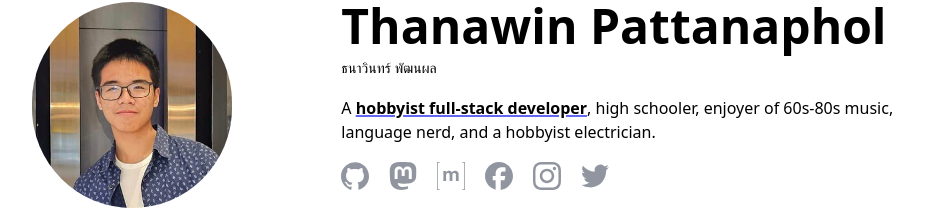
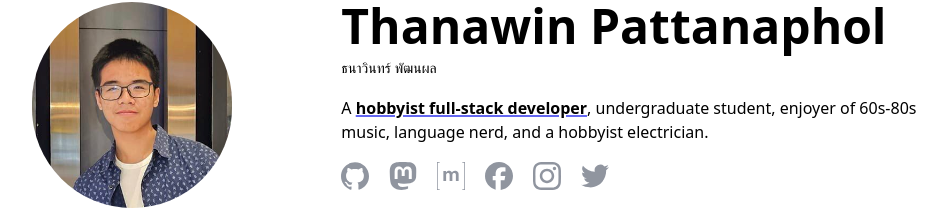
Before and after one commit to WinsDominoes/website, a Next.js app: page / in a window 1280 px wide. Shown: the part 134-346 px from the top of the page, without its empty margins (160-1107 px from the left). Built offline with nearby package versions, Linux system fonts and the light colour scheme.

Commit message:
Update app/page.tsx
Changed high school to undergraduate
Change fediverse link

```diff
--- a/app/page.tsx
+++ b/app/page.tsx
@@ -44,7 +44,7 @@ export default function Home() {
                             <p className="text-5xl font-bold">Thanawin Pattanaphol</p>
                             <p className="text-sm mt-2">ธนาวินทร์ พัฒนผล</p>
                         </div>
-                        <p className="text-base">A <a className="font-bold underline decoration-2 decoration-indigo-500">hobbyist full-stack developer</a>, high schooler, enjoyer of 60s-80s music, language nerd, and a hobbyist electrician.</p>
+                        <p className="text-base">A <a className="font-bold underline decoration-2 decoration-indigo-500">hobbyist full-stack developer</a>, undergraduate student, enjoyer of 60s-80s music, language nerd, and a hobbyist electrician.</p>
                         <ContactIcons />
                     </div>
 
@@ -106,7 +106,7 @@ export default function Home() {
                         platform="mastodon"
                         title="See more posts?"
                         description="Check updates on my Mastodon!"
-                        href="https://social.winscloud.net/@winsdominoes"
+                        href="https://fedi.winscloud.net/@winsdominoes"
                         username="@winsdominoes"
                     />
 
```
